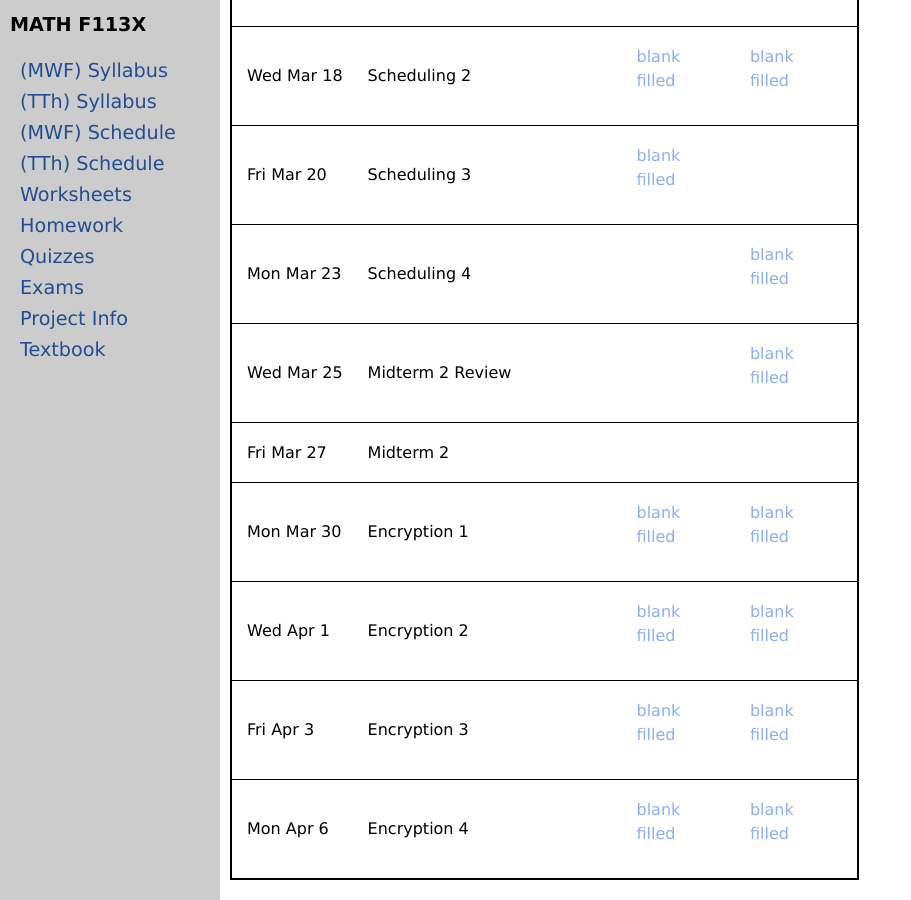
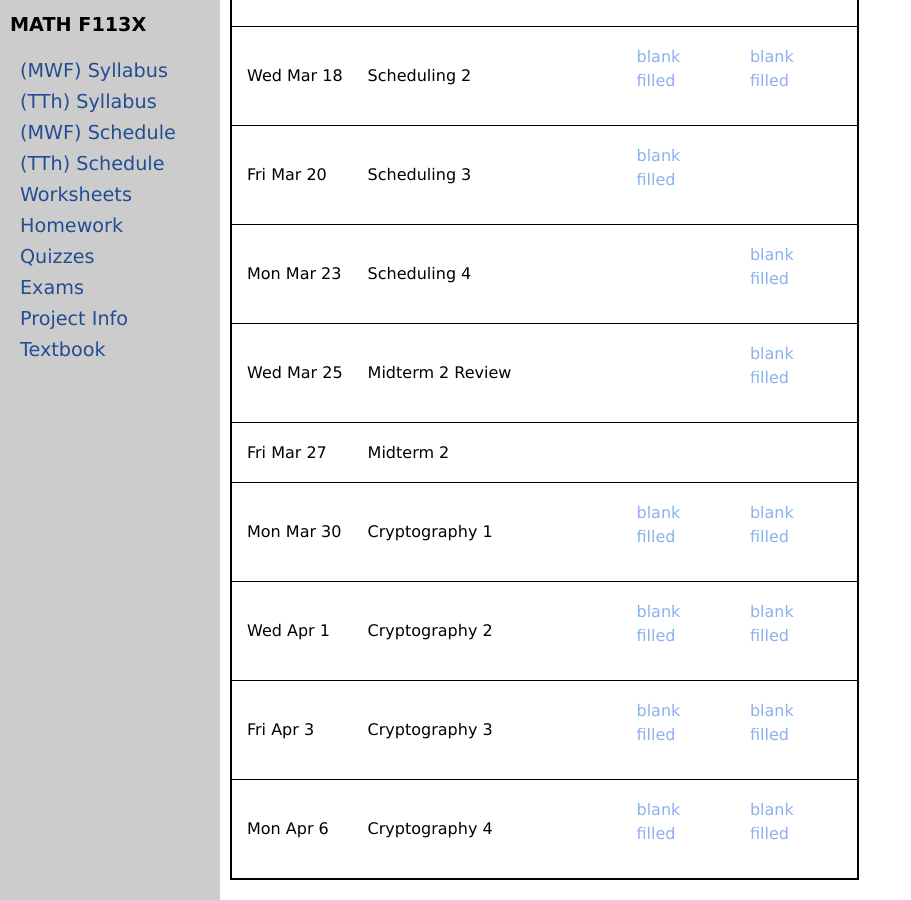
Before and after one commit to uaf-math/math113, a Jekyll site: the page built from worksheets.md, in a window 1280 px wide and 900 px high, scrolled down 2397 px. Shown: the whole window, without its empty margins (0-911 px from the left). Built offline with Jekyll 4.4.1, drawn with Linux system fonts in a browser that asks for light colours.

Commit message:
Update worksheetsS26.yml

```diff
--- a/_data/worksheetsS26.yml
+++ b/_data/worksheetsS26.yml
@@ -141,25 +141,25 @@ worksheets:
   filled: M2-Review-s.pdf
 - topic: Midterm 2
   date: Fri Mar 27
-- topic: Encryption 1
+- topic: Cryptography 1
   date: Mon Mar 30
   iblank: 20-I-Cryptography1_ShiftCiphers.pdf
   ifilled: 20-I-Cryptography1_ShiftCiphers-s.pdf
   blank: 20-w-cryptography1-CaesarShift.pdf
   filled: 20-w-cryptography1-CaesarShift-s.pdf
-- topic: Encryption 2
+- topic: Cryptography 2
   date: Wed Apr 1
   iblank: 21-I-Cryptography2_SubstitutionTransposition.pdf
   ifilled: 21-I-Cryptography2_SubstitutionTransposition-s.pdf
   blank: 21-w-cryptography2-TranspositionCiphers.pdf
   filled: 21-w-cryptography2-TranspositionCiphers-s.pdf
-- topic: Encryption 3
+- topic: Cryptography 3
   date: Fri Apr 3
   iblank: 22-I-cryptography3_PolyalphabeticCiphers.pdf
   ifilled: 22-I-cryptography3_PolyalphabeticCiphers-s.pdf
   blank: 22-w-cryptography3-PolyalphabeticCiphers.pdf
   filled: 22-w-cryptography3-PolyalphabeticCiphers-s.pdf
-- topic: Encryption 4
+- topic: Cryptography 4
   date: Mon Apr 6
   iblank: 23-I-cryptography4_DoubleTransposition.pdf
   ifilled: 23-I-cryptography4_DoubleTransposition-s.pdf
```
